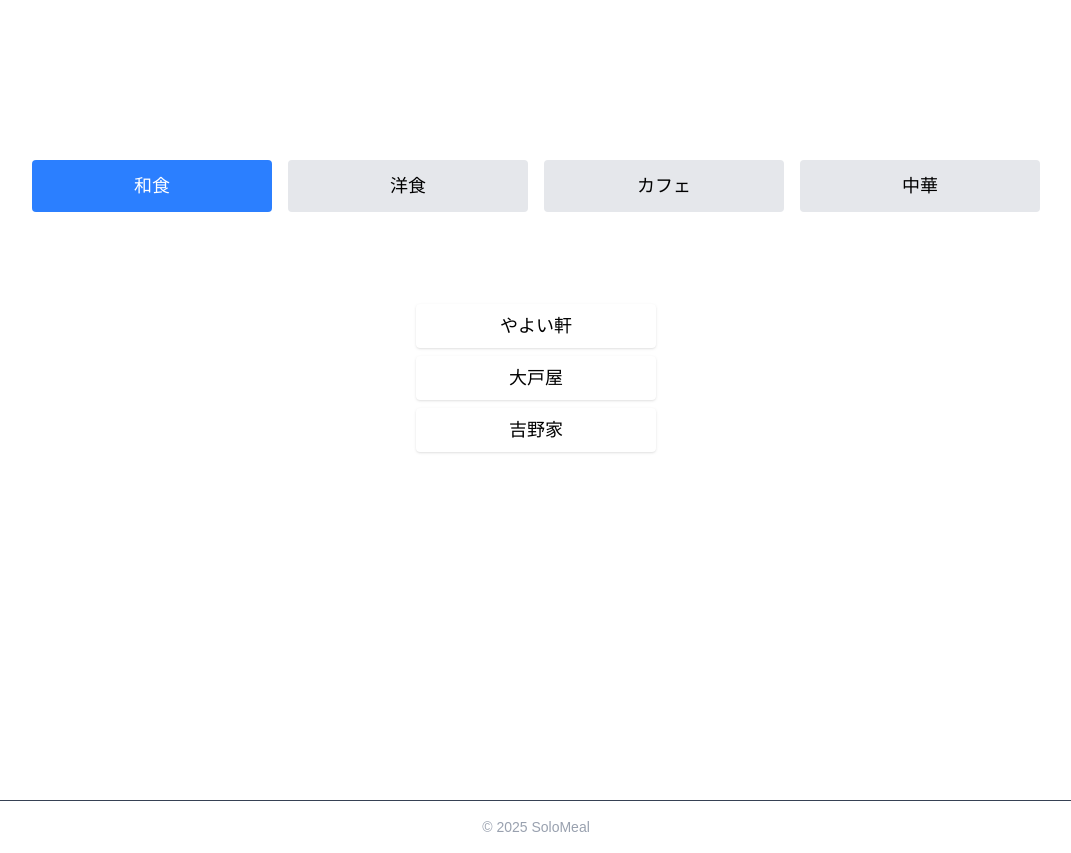
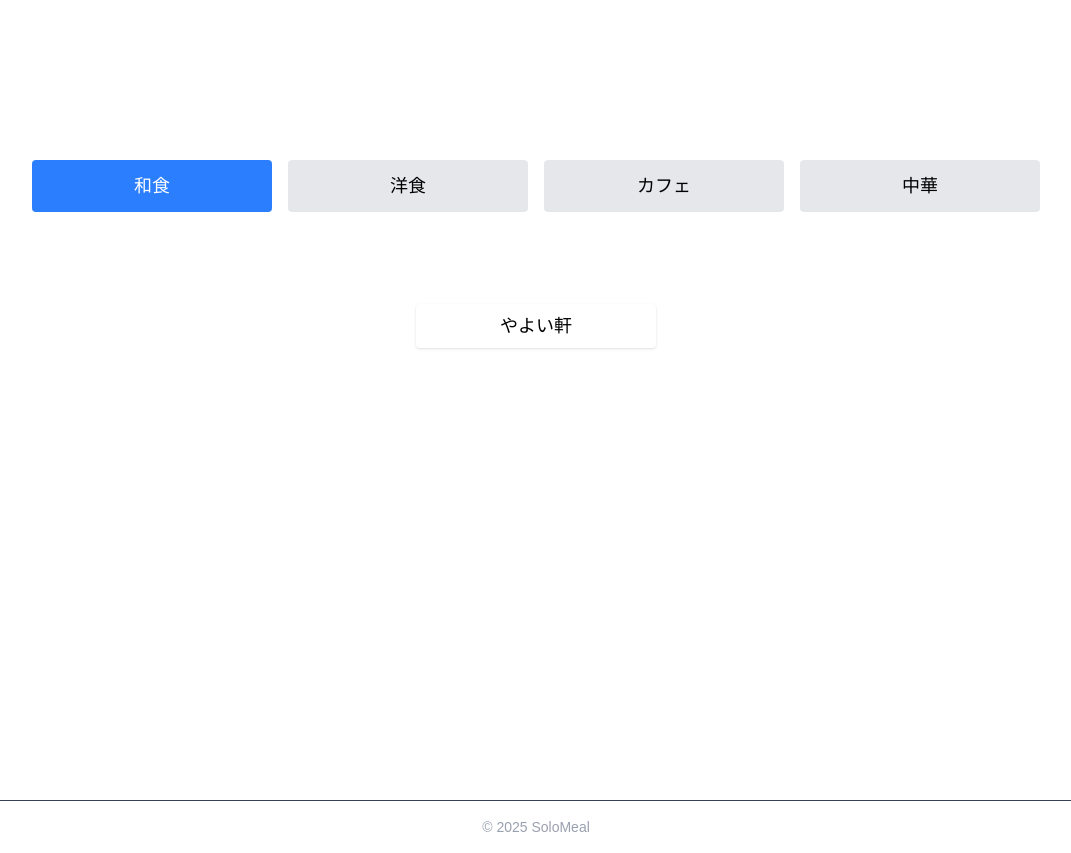
Before and after one commit to yt-catpaw/solo-meal-frontend, a Next.js app: page / in a window 1280 px wide. Both pictures are taken after a click on the button "和食". Shown: the whole page, without its empty margins (104-1175 px from the left). Built offline with nearby package versions, Linux system fonts and the light colour scheme.

Commit message:
トップ画面に詳細ページリンク追加

```diff
--- a/src/app/page.tsx
+++ b/src/app/page.tsx
@@ -1,14 +1,17 @@
 "use client";
 import { useState } from "react";
 import MoodButton from "@/components/MoodButton";
-import { moodToShops } from "@/data/moodToShops";
+import { shopDetails } from "@/data/shopDetails";
 import type { Mood } from "@/types";
+import { moods } from "@/types";
+import Link from "next/link";
 
 export default function HomePage() {
   const [selectedMood, setSelectedMood] = useState<Mood | null>(null);
-  const [selectedShop, setSelectedShop] = useState<string | null>(null);
 
-  const moods: Mood[] = Object.keys(moodToShops) as Mood[];
+  const filteredShops = selectedMood
+    ? shopDetails.filter((shop) => shop.mood === selectedMood)
+    : [];
 
   const handleClick = (mood: Mood) => {
     setSelectedMood(mood);
@@ -33,23 +36,15 @@
       {selectedMood && (
         <div className="mt-10">
           <h2 className="text-xl mb-4">{selectedMood}におすすめの店舗</h2>
-          {moodToShops[selectedMood].map((shop) => (
-            <button
-              key={shop}
-              type="button"
-              className="block mx-auto my-2 w-48 md:w-60 px-4 py-2 text-base md:text-lg bg-white text-black rounded shadow"
-              onClick={() => setSelectedShop(shop)}
+          {filteredShops.map((shop) => (
+            <Link
+              key={shop.name}
+              href={`/shop/${encodeURIComponent(shop.name)}`}
+              className="block mx-auto my-2 w-48 md:w-60 px-4 py-2 text-base md:text-lg bg-white text-black rounded shadow text-center"
             >
-              {shop}
-            </button>
+              {shop.name}
+            </Link>
           ))}
-        </div>
-      )}
-
-      {selectedShop && (
-        <div className="mt-10 p-4 md:p-8 bg-gray-100 text-black rounded shadow">
-          <h3 className="text-xl mb-2">{selectedShop}の詳細ページ（仮）</h3>
-          <p>ここに店舗の詳しい情報が表示されます。</p>
         </div>
       )}
     </main>
--- a/src/types/index.ts
+++ b/src/types/index.ts
@@ -1 +1,2 @@
-export type Mood = "和食" | "洋食" | "カフェ" | "中華";
+export const moods = ["和食", "洋食", "カフェ", "中華"] as const;
+export type Mood = (typeof moods)[number];
```
